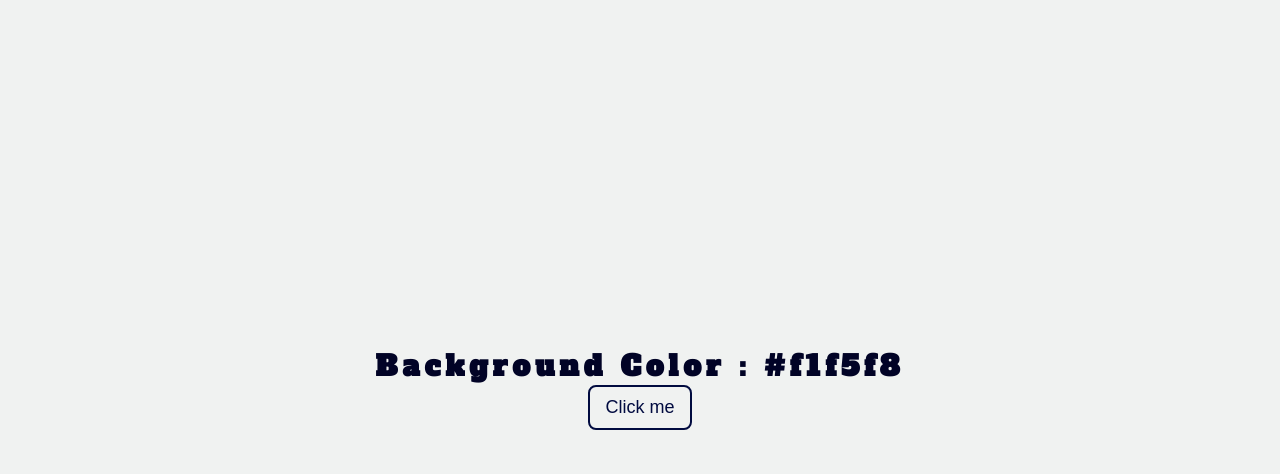
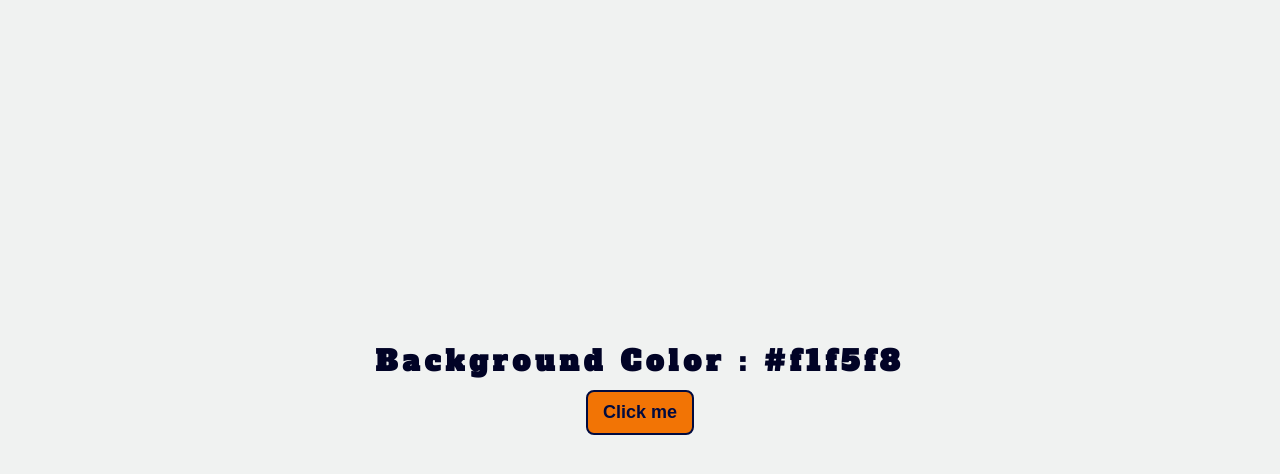
Before and after one commit to MiguelPerea90/Color-Flipper, a plain HTML site: page index.html in a window 1280 px wide. Shown: the part 76-550 px from the top of the page. Drawn offline with Linux system fonts and the light colour scheme.

Commit message:
last commit

```diff
--- a/styles.css
+++ b/styles.css
@@ -57,6 +57,7 @@ body {
     flex-direction: column;
     align-items: center;
     justify-content: center;
+    gap: 1rem;
 }
 .hero {
     font-family: var(--fuenteHeading);
@@ -65,7 +66,7 @@ body {
     letter-spacing: .5rem;
 }
 .btn-hero {
-    background-color: var(--colorPrincipal);
+    background-color: var(--tercerColor);
     font-size: 1.8rem;
     padding: 1rem 1.5rem;
     color: var(--colorsecundario);
@@ -73,6 +74,7 @@ body {
     border-radius: .8rem;
     initial-letter: .5rem;
     cursor: pointer;
+    font-weight: 600;
 }
 .btn-hero:hover {
     background-color: var(--colorsecundario);
```
